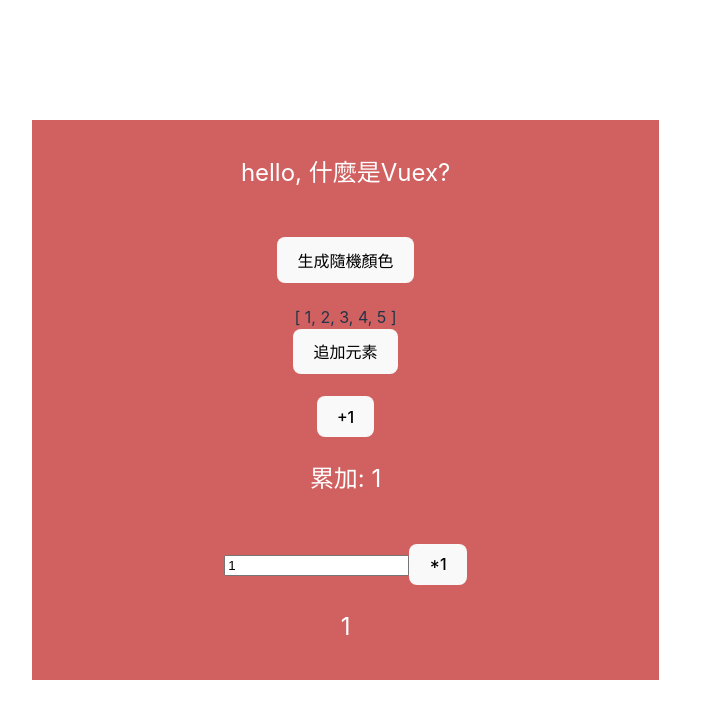
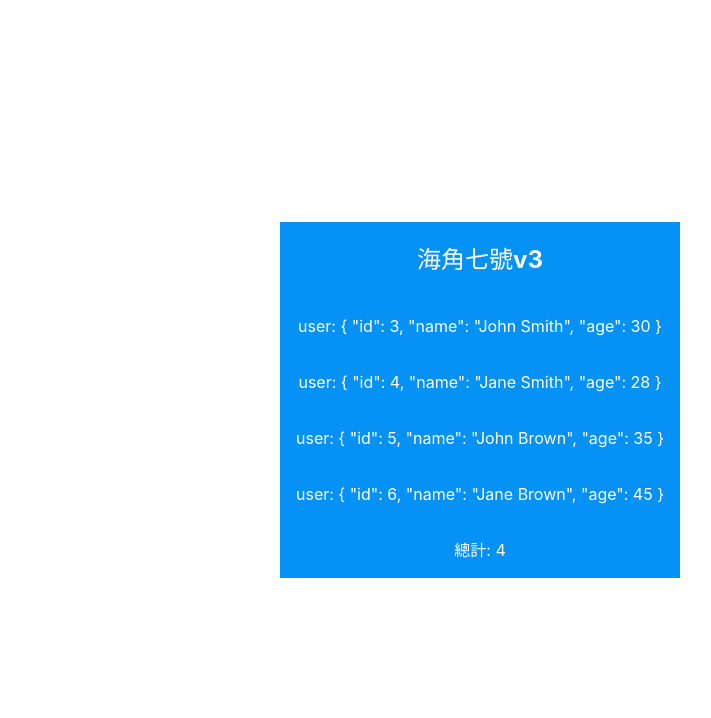
Before and after one commit to kamitom/vite-proj1, a Vue app: page / in a window 1280 px wide. Shown: the top 718 px of the page, without its empty margins (160-871 px from the left). Built offline with nearby package versions, Linux system fonts and the light colour scheme.

Commit message:
chore: 練習getters

```diff
--- a/src/App.vue
+++ b/src/App.vue
@@ -2,6 +2,7 @@
   import HelloWorld from './components/HelloWorld.vue'
   import HelloStudent from './components/HelloStudent.vue'
   import HelloStore from './components/HelloStore.vue'
+  import HelloGetters from './components/HelloGetters.vue';
 </script>
 
 <template>
@@ -11,7 +12,8 @@
   <!-- <HelloWorld msg="Vite + Vue" /> -->
   <!-- <HelloStudent msg="rossi BLACK" /> -->
   <!-- <HelloStudent msg="有一種藍, 台東藍..." /> -->
-  <HelloStore />
+  <!-- <HelloStore /> -->
+  <HelloGetters />
 </template>
 
 <style scoped></style>
--- /dev/null
+++ b/src/components/HelloGetters.vue
@@ -0,0 +1,33 @@
+<template>
+  <div class="container">
+    <h2>海角七號v3</h2>
+    <p v-for="user in olderThan26" :key="user.id">
+      user: <span> {{ user }}</span>
+    </p>
+    <p>
+      總計: <span>{{ numberOfUsers }}</span>
+    </p>
+  </div>
+</template>
+
+<script setup>
+  import { computed } from 'vue'
+  import { useStore } from 'vuex'
+  const store = useStore();
+
+  const olderThan26 = computed(() => store.getters.usersOlderThan26);
+  const numberOfUsers = computed(() => store.getters.numberOfUsersOlderThan26)
+
+</script>
+
+<style scoped>
+
+  .container {
+    display: grid;
+    justify-content: center;
+    width: 400px;
+    background-color: hsl(205, 95%, 49%);
+    color: white
+  }
+
+</style>
--- a/src/main.js
+++ b/src/main.js
@@ -16,7 +16,23 @@
         age: 25,
       },
       isRich: false,
+      users: [
+        { id: 1, name: 'John Doe', age: 25 },
+        { id: 2, name: 'Jane Doe', age: 24 },
+        { id: 3, name: 'John Smith', age: 30 },
+        { id: 4, name: 'Jane Smith', age: 28 },
+        { id: 5, name: 'John Brown', age: 35 },
+        { id: 6, name: 'Jane Brown', age: 45 },
+      ],
     };
+  },
+  getters: {
+    usersOlderThan26: (state) => {
+      return state.users.filter((user) => user.age > 26);
+    },
+    numberOfUsersOlderThan26: (state, getters) => {
+      return getters.usersOlderThan26.length;
+    },
   },
   mutations: {
     increment(state) {
```
